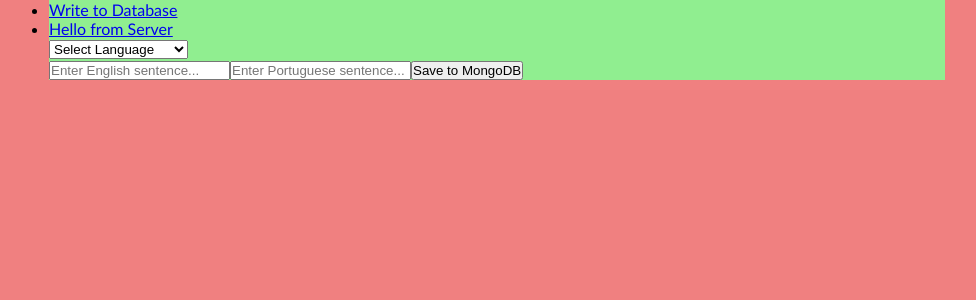
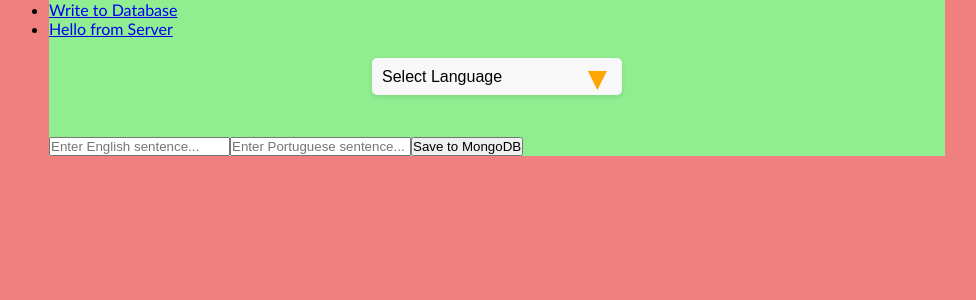
Before and after one commit to abdulhakim-altunkaya/MERN_beaversentences, a React (Create React App) app in the folder client/: page / in a window 1280 px wide. Shown: the top 300 px of the page, without its empty margins (143-1119 px from the left). Built offline with nearby package versions, Linux system fonts and the light colour scheme.

Commit message:
dropdown bar futher improved

```diff
--- a/client/src/components/Dropdown.js
+++ b/client/src/components/Dropdown.js
@@ -1,4 +1,5 @@
 import React, {useState} from 'react'
+import '../style/dropdown.css';
 
 function Dropdown() {
 
@@ -9,16 +10,23 @@ function Dropdown() {
     }
 
   return (
-    <div>
-        <select value={selected} onChange={handleSelect}>
+      <div class= "selectMainDiv">
+
+        <div class="selectChildDiv">
+          <select value={selected} onChange={handleSelect}>
             <option value='' disabled>Select Language</option>
             <option value='English-Turkish'>English-Turkish</option>
             <option value='Turkish-English'>Turkish-English</option>
             <option value='English-Portuguese'>English-Portuguese</option>
             <option value='Portuguese-English'>Portuguese-English</option>
-        </select>
-        <p>{selected}</p>
-    </div>
+          </select>
+        </div>
+
+        <div>
+          <p>{selected}</p>
+        </div>
+
+      </div>
   )
 
 }
--- a/client/src/index.js
+++ b/client/src/index.js
@@ -1,6 +1,7 @@
 import React from 'react';
 import ReactDOM from 'react-dom/client';
 import './index.css';
+import './style/dropdown.css';
 import App from './App';
 
 const root = ReactDOM.createRoot(document.getElementById('root'));
--- /dev/null
+++ b/client/src/style/dropdown.css
@@ -0,0 +1,40 @@
+.selectMainDiv {
+  display: flex;
+  flex-direction: column;
+  align-items: center;
+  padding: 20px;
+}
+
+.selectChildDiv {
+  position: relative;
+}
+
+select {
+  padding: 10px;
+  border: none;
+  border-radius: 5px;
+  box-shadow: 0 2px 5px rgba(0, 0, 0, 0.1);
+  font-size: 16px;
+  appearance: none;
+  background-color: #f8f8f8;
+  cursor: pointer;
+  width: 250px;
+}
+
+.selectChildDiv:after {
+  content: '\25BC';
+  position: absolute;
+  top: 50%;
+  right: 15px;
+  transform: translateY(-50%);
+  font-size: 25px; /* Increased font size */
+  color: orange;
+  pointer-events: none;
+  border-radius: 10px; /* Increased border-radius */
+}
+
+p {
+  margin-top: 20px;
+  font-size: 18px;
+  color: #333;
+}
```
Also changed, not shown: 1 other file (tests, documents, lock files or other folders).
